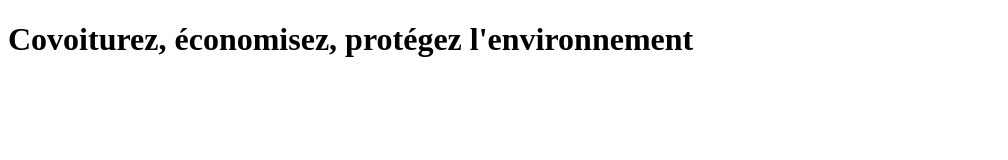
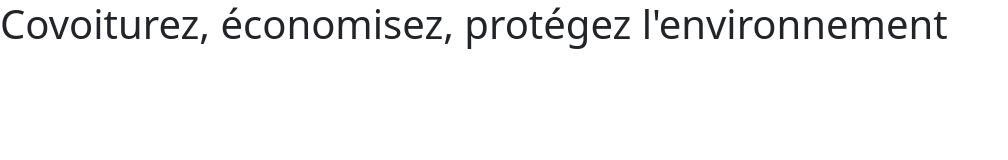
Before and after one commit to elodie48/EcoRide_Front, a website with bundled scripts: page index.html in a window 1280 px wide. Shown: the whole page, without its empty margins (0-1008 px from the left). Built offline with nearby package versions, Linux system fonts and the light colour scheme; files whose address does not match are found by name.

Commit message:
Bootstrap & Bootstrap icons installed

```diff
--- a/index.html
+++ b/index.html
@@ -3,6 +3,8 @@
 <head>
     <meta charset="UTF-8">
     <meta name="viewport" content="width=device-width, initial-scale=1.0">
+    <link rel="stylesheet" href="node_modules/bootstrap/dist/css/bootstrap.min.css">
+    <link rel="stylesheet" href="node_modules/bootstrap-icons/font/bootstrap-icons.css">
     <title>EcoRide</title>
 </head>
 <body>
@@ -18,5 +20,6 @@
         <!--To create-->
     </footer>
     <script type="module" src="Router/Router.js"></script>
+    <script src="node_modules/bootstrap/dist/js/bootstrap.bundle.min.js"></script>
 </body>
 </html>
--- /dev/null
+++ b/package.json
@@ -0,0 +1,6 @@
+{
+  "dependencies": {
+    "bootstrap": "^5.3.8",
+    "bootstrap-icons": "^1.13.1"
+  }
+}
```
Also changed, not shown: 2 other files.
